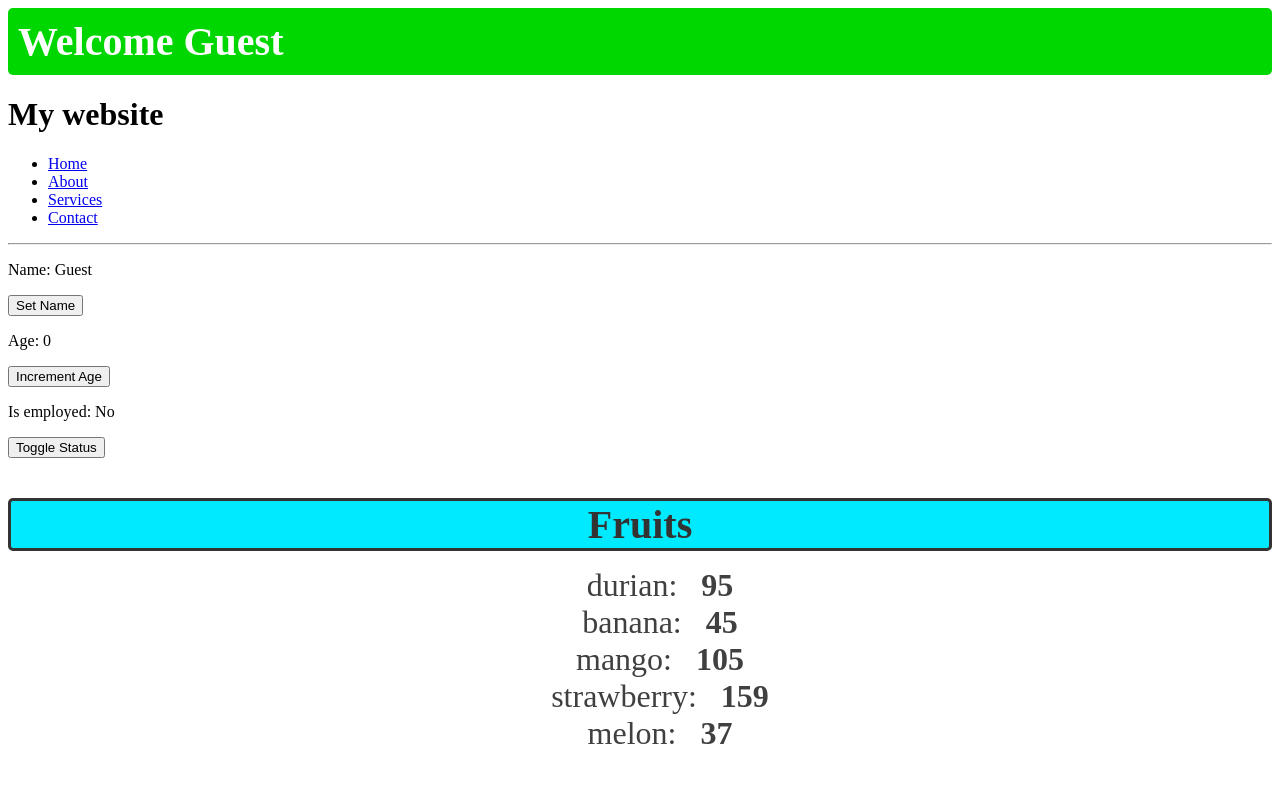
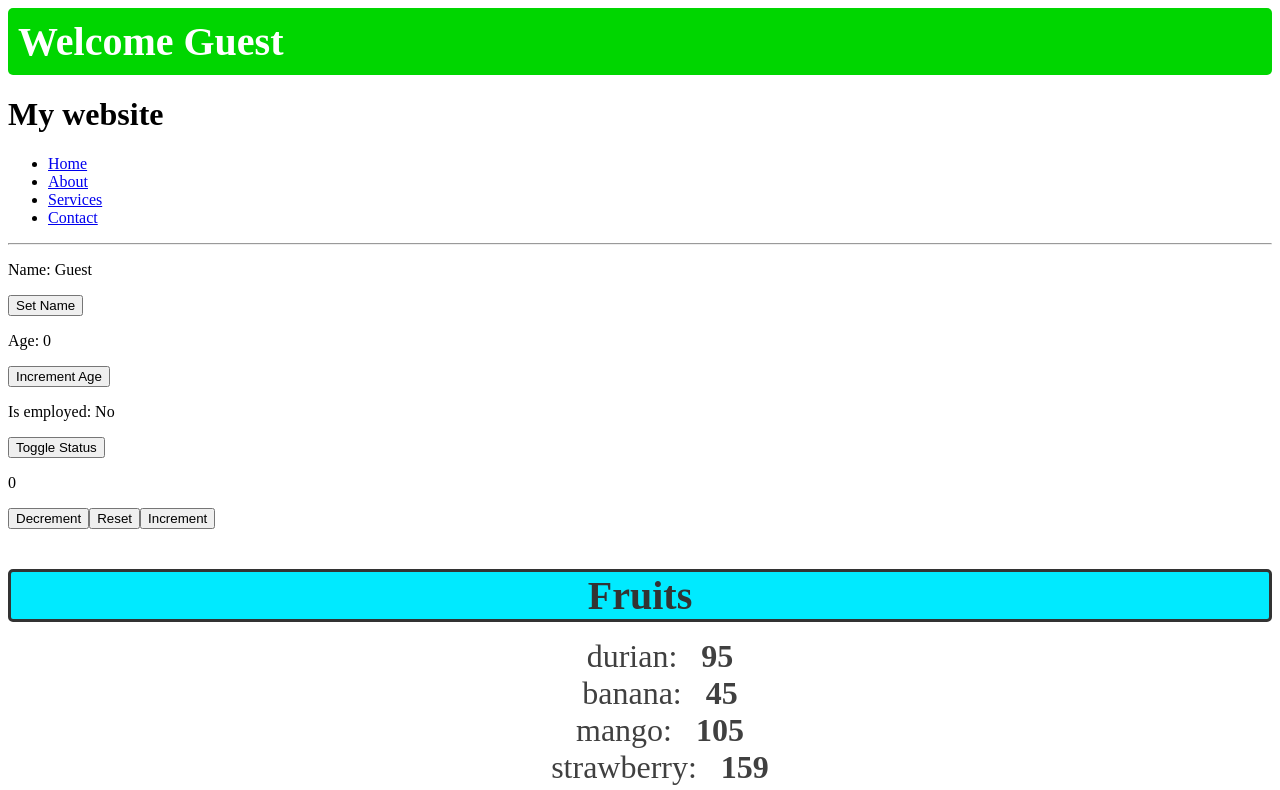
Before and after one commit to MarkChips/React-bro-code-tutorial, a React (Vite) app in the folder my-react-app/: page / in a window 1280 px wide. Shown: the top 790 px of the page. Built offline with nearby package versions, Linux system fonts and the light colour scheme.

Commit message:
feat: :sparkles: create Counter component

```diff
--- a/my-react-app/src/App.jsx
+++ b/my-react-app/src/App.jsx
@@ -7,6 +7,7 @@
 import List from "./List.jsx";
 import ProfilePicture from "./ProfilePicture.jsx";
 import MyComponent from "./MyComponent.jsx";
+import Counter from "./Counter.jsx";
 
 function App() {
 
@@ -30,6 +31,7 @@
       <UserGreeting isLoggedIn={true} />
       <Header />
       <MyComponent />
+      <Counter />
       {/* ternary conditional */}
       {fruits.length > 0 ? <List items={fruits} category='Fruits' /> : null}
       {/* shorthand conditional */}
--- /dev/null
+++ b/my-react-app/src/Counter.jsx
@@ -0,0 +1,30 @@
+import React, { useState } from 'react';
+
+
+function Counter() {
+
+    const [count, setCount] = useState(0);
+
+    const increment = () => {
+        setCount(count + 1);
+    }
+
+    const decrement = () => {
+        setCount(count - 1);
+    }
+
+    const reset = () => {
+        setCount(0);
+    }
+
+    return (
+        <div className="counter-container">
+            <p className="count-display">{count}</p>
+            <button className="counter-button" onClick={decrement}>Decrement</button>
+            <button className="counter-button" onClick={reset}>Reset</button>
+            <button className="counter-button" onClick={increment}>Increment</button>
+        </div>
+    )
+}
+
+export default Counter;
```
